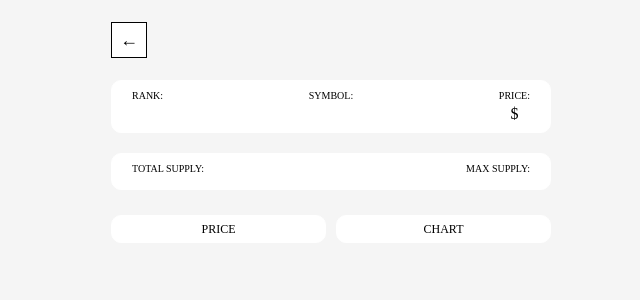
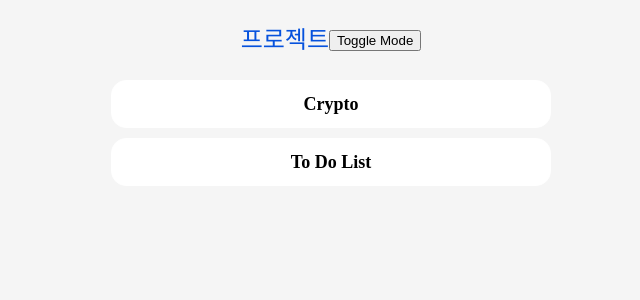
Before and after one commit to redonearth/react-master-class, a React (Create React App) app: page /1 in a window 1280 px wide. Shown: the top 300 px of the page, without its empty margins (309-949 px from the left). Built offline with nearby package versions, Linux system fonts and the light colour scheme; no server answers.

Commit message:
새로운 프로젝트를 위한 라우터 구조 변경 및 To Do List 프로젝트 추가

```diff
--- a/src/Router.tsx
+++ b/src/Router.tsx
@@ -1,16 +1,24 @@
 import { BrowserRouter, Switch, Route } from 'react-router-dom';
-import Coin from './routes/Coin';
-import Coins from './routes/Coins';
+import Projects from './routes/projects/Projects';
+import Coin from './routes/projects/crypto/Coin';
+import Coins from './routes/projects/crypto/Coins';
+import ToDoList from './routes/projects/to-do/ToDoList';
 
 function Router() {
   return (
     <BrowserRouter>
       <Switch>
-        <Route path="/:coinId">
+        <Route path="/crypto/:coinId">
           <Coin />
         </Route>
+        <Route path="/crypto">
+          <Coins />
+        </Route>
+        <Route path="/to-do">
+          <ToDoList />
+        </Route>
         <Route path="/">
-          <Coins />
+          <Projects />
         </Route>
       </Switch>
     </BrowserRouter>
--- /dev/null
+++ b/src/routes/projects/Projects.tsx
@@ -0,0 +1,74 @@
+import { Helmet } from 'react-helmet';
+import { Link } from 'react-router-dom';
+import { useSetRecoilState } from 'recoil';
+import styled from 'styled-components';
+import { isDarkAtom } from '../../atoms';
+
+const Container = styled.div`
+  padding: 0px 20px;
+  max-width: 480px;
+  margin: 0 auto;
+`;
+
+const Header = styled.header`
+  height: 10vh;
+  display: flex;
+  justify-content: center;
+  align-items: center;
+`;
+
+const ProjectList = styled.ul``;
+
+const Project = styled.li`
+  background-color: ${(props) => props.theme.cardBgColor};
+  color: ${(props) => props.theme.textColor};
+  border-radius: 15px;
+  margin-bottom: 10px;
+  border: 1px solid white;
+  font-size: 18px;
+  font-weight: 700;
+  a {
+    display: flex;
+    justify-content: center;
+    align-items: center;
+    padding: 14px;
+    transition: color 0.2s ease-in;
+  }
+  &:hover {
+    a {
+      color: ${(props) => props.theme.accentColor};
+    }
+  }
+`;
+
+const Title = styled.h1`
+  font-size: 24px;
+  color: ${(props) => props.theme.accentColor};
+`;
+
+function Projects() {
+  const setDarkAtom = useSetRecoilState(isDarkAtom);
+  const toggleDarkAtom = () => setDarkAtom((prev) => !prev);
+  return (
+    <Container>
+      <Helmet>
+        <title>리액트 마스터 클래스</title>
+      </Helmet>
+      <Header>
+        <Title>프로젝트</Title>
+        <button onClick={toggleDarkAtom}>Toggle Mode</button>
+      </Header>
+
+      <ProjectList>
+        <Project>
+          <Link to="/crypto">Crypto</Link>
+        </Project>
+        <Project>
+          <Link to="/to-do">To Do List</Link>
+        </Project>
+      </ProjectList>
+    </Container>
+  );
+}
+
+export default Projects;
--- a/src/routes/Chart.tsx
+++ b/src/routes/projects/crypto/Chart.tsx
@@ -1,8 +1,8 @@
 import { useQuery } from 'react-query';
-import { fetchCoinHistory } from '../api';
+import { fetchCoinHistory } from '../../../api';
 import ApexChart from 'react-apexcharts';
 import { useRecoilValue } from 'recoil';
-import { isDarkAtom } from '../atoms';
+import { isDarkAtom } from '../../../atoms';
 
 interface IHistoricalData {
   time_open: string;
--- a/src/routes/Coin.tsx
+++ b/src/routes/projects/crypto/Coin.tsx
@@ -10,7 +10,7 @@ import Price from './Price';
 import Chart from './Chart';
 import { Link } from 'react-router-dom';
 import { useQuery } from 'react-query';
-import { fetchCoinInfo, fetchCoinTickers } from '../api';
+import { fetchCoinInfo, fetchCoinTickers } from '../../../api';
 import { Helmet } from 'react-helmet';
 
 const Container = styled.div`
--- a/src/routes/Coins.tsx
+++ b/src/routes/projects/crypto/Coins.tsx
@@ -3,8 +3,8 @@ import { useQuery } from 'react-query';
 import { Link } from 'react-router-dom';
 import { useSetRecoilState } from 'recoil';
 import styled from 'styled-components';
-import { fetchCoins } from '../api';
-import { isDarkAtom } from '../atoms';
+import { fetchCoins } from '../../../api';
+import { isDarkAtom } from '../../../atoms';
 
 const Container = styled.div`
   padding: 0px 20px;
--- /dev/null
+++ b/src/routes/projects/to-do/ToDoList.tsx
@@ -0,0 +1,30 @@
+import React, { useState } from 'react';
+
+function ToDoList() {
+  const [toDo, setToDo] = useState('');
+  const onChange = (event: React.FormEvent<HTMLInputElement>) => {
+    const {
+      currentTarget: { value },
+    } = event;
+    setToDo(value);
+  };
+  const onSubmit = (event: React.FormEvent<HTMLFormElement>) => {
+    event.preventDefault();
+  };
+  return (
+    <div>
+      <form onSubmit={onSubmit}>
+        <input
+          type="text"
+          onChange={onChange}
+          value={toDo}
+          placeholder="할 일을 작성하세요."
+        />
+        <button>Add</button>
+      </form>
+      <div>{toDo}</div>
+    </div>
+  );
+}
+
+export default ToDoList;
```
Also changed, not shown: src/routes/projects/crypto/Price.tsx (renamed from src/routes/Price.tsx).
